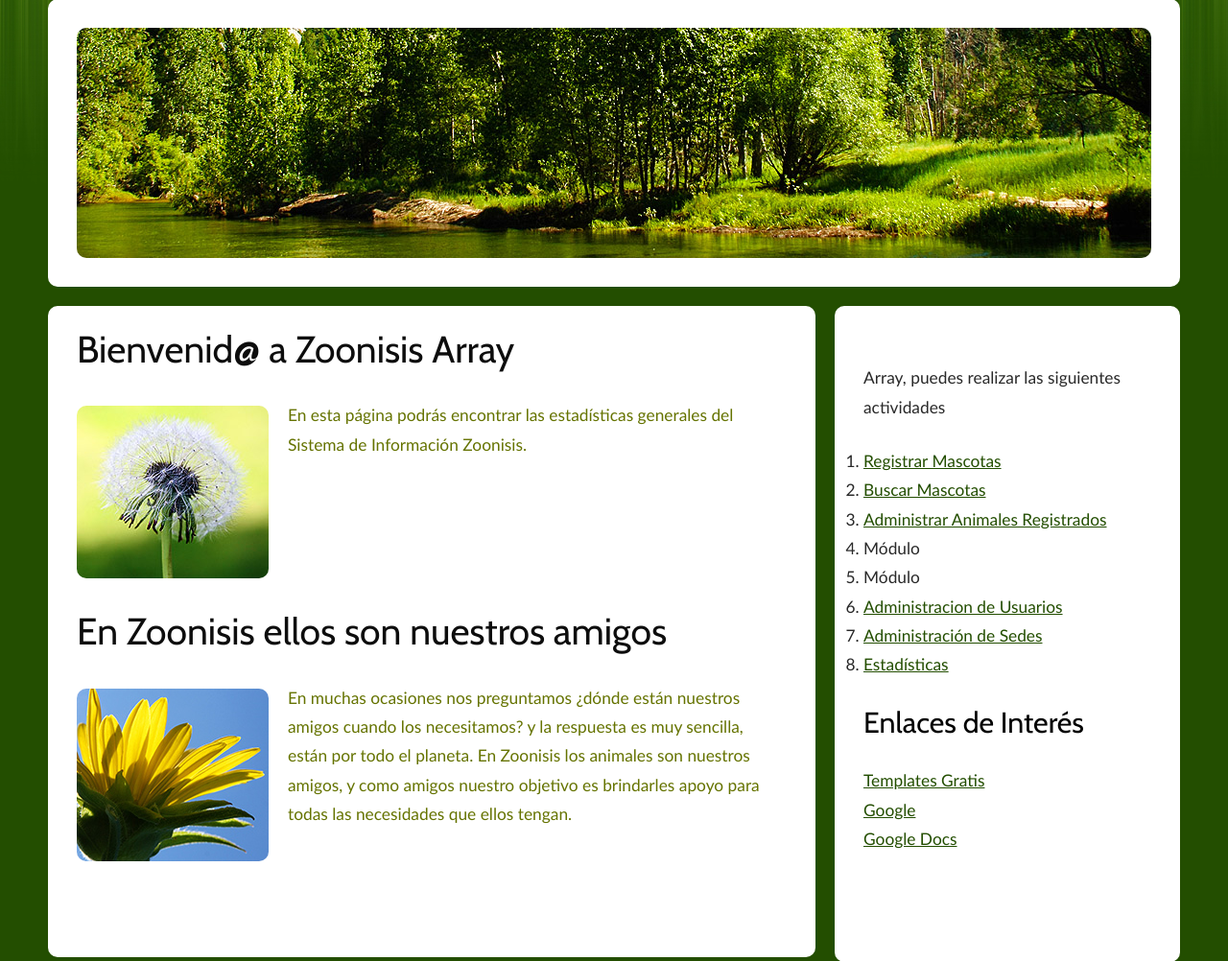
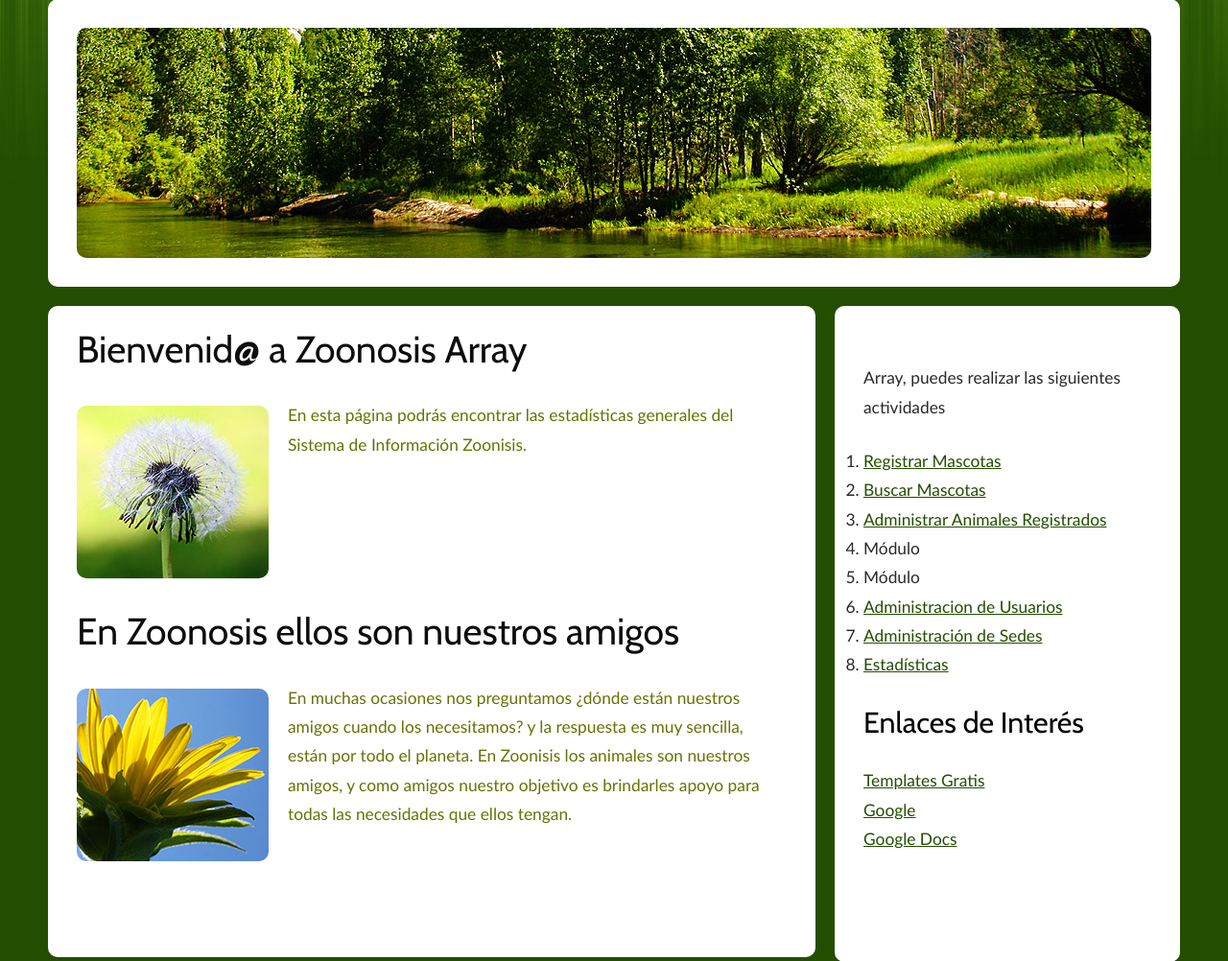
Before and after one commit to alexgm5555/proyecto-siz-ingenieria-de-software-ii, a PHP site: page /ClasificadorRoles.php in a window 1280 px wide. Shown: the part 206-1208 px from the top of the page at 96% size. Run offline with PHP 8.4, Linux system fonts and the light colour scheme; a user stored in the database is signed in.

Commit message:
Correcciones de ortografia.

```diff
--- a/ClasificadorRoles.php
+++ b/ClasificadorRoles.php
@@ -52,12 +52,12 @@ else{
 				<div id="content">
 
 					<div id="box1">
-						<h2>Bienvenid@ a Zoonisis <?php echo $_SESSION['usuario'];?></h2>
+						<h2>Bienvenid@ a Zoonosis <?php echo $_SESSION['usuario'];?></h2>
 						<img class="left round" src="images/pic02.jpg" width="200" height="180" alt=""  />En esta página podrás encontrar las estadísticas generales del Sistema de Información Zoonisis.
 					</div>
 
 					<div id="box2">
-						<h2>En Zoonisis ellos son nuestros amigos</h2>
+						<h2>En Zoonosis ellos son nuestros amigos</h2>
 						<img class="left round" src="images/pic03.jpg" width="200" height="180" alt="" />En muchas ocasiones nos preguntamos ¿dónde están nuestros amigos cuando los necesitamos?
 					y la respuesta es muy sencilla, están por todo el planeta. En Zoonisis los animales son nuestros amigos, y como amigos nuestro objetivo es brindarles apoyo para todas las necesidades que ellos tengan.</div>
 
```
